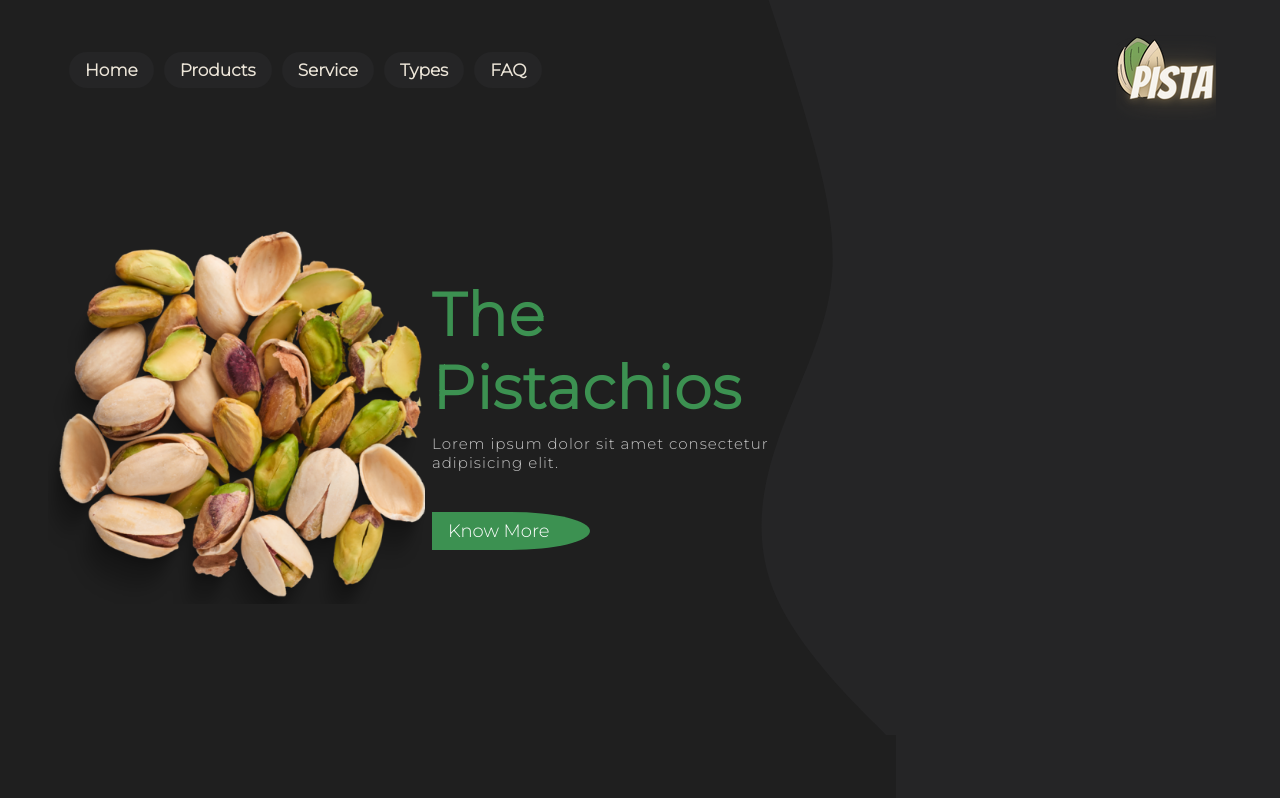
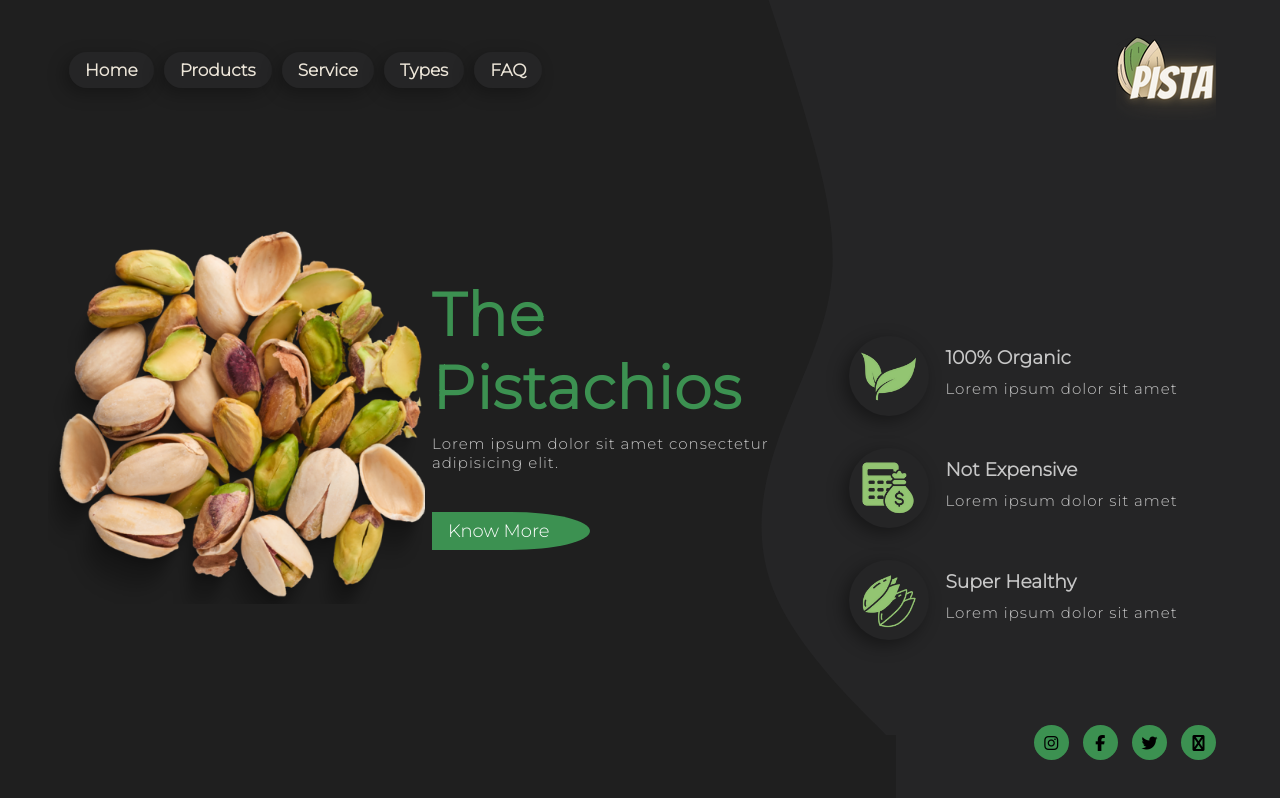
Before and after one commit to alirezatayebinejad/html-css-projects, a plain HTML site: page design 1/index.html in a window 1280 px wide. Drawn offline with Linux system fonts and the light colour scheme.

Commit message:
finished english version

```diff
--- a/design 1/index.html
+++ b/design 1/index.html
@@ -6,6 +6,8 @@
     <meta name="viewport" content="width=device-width, initial-scale=1.0" />
     <title>design 1</title>
     <link rel="stylesheet" href="style.css" />
+    <script src="https://kit.fontawesome.com/0e53af926d.js" crossorigin="anonymous"></script>
+
   </head>
 
   <body>
@@ -32,6 +34,41 @@
           <p>Lorem ipsum dolor sit amet consectetur adipisicing elit.</p>
           <button>Know More</button>
         </div>
+        <div class="right">
+          <div class="box">
+            <div class="image">
+              <img src="img4.png" alt="" />
+            </div>
+            <div class="inner-box">
+              <h3>100% Organic</h3>
+              <p>Lorem ipsum dolor sit amet</p>
+            </div>
+          </div>
+          <div class="box">
+            <div class="image">
+              <img src="img5.png" alt="" />
+            </div>
+            <div class="inner-box">
+              <h3>Not Expensive</h3>
+              <p>Lorem ipsum dolor sit amet</p>
+            </div>
+          </div>
+          <div class="box">
+            <div class="image">
+              <img src="img6.png" alt="" />
+            </div>
+            <div class="inner-box">
+              <h3>Super Healthy</h3>
+              <p>Lorem ipsum dolor sit amet</p>
+            </div>
+          </div>
+        </div>
+        <div class="social-links">
+          <i class="fab fa-instagram"></i>
+          <i class="fab fa-facebook-f"></i>
+          <i class="fab fa-twitter"></i>
+          <i class="fab fa-envelope"></i>
+        </div>
       </div>
     </div>
   </body>
--- a/design 1/style.css
+++ b/design 1/style.css
@@ -35,6 +35,8 @@ nav ul li a {
   text-decoration: none;
   color: #ece5d8;
   background-color: #252526;
+  box-shadow: -5px 5px 17px rgba(0, 0, 0, 0.3);
+
   border-radius: 50px;
   padding: 0.5rem 1rem;
   font-size: 17px;
@@ -61,6 +63,7 @@ nav ul li a:hover {
 }
 .image-pista img {
   width: 100%;
+
 }
 .main-content h1 {
   font-size: 60px;
@@ -83,4 +86,57 @@ nav ul li a:hover {
   background-color: #3c9151;
   color: white;
   cursor: pointer;
+  transition: 0.3S;
 }
+.main-content button:hover{
+  background-color:#184b25 ;
+}
+.right {
+  position: absolute;
+  right: 8%;
+  bottom: 20%;
+}
+.box {
+  display: flex;
+  align-items: center;
+}
+.right .box .image img {
+  width: 70%;
+}
+.image{
+  margin-top: 2rem;
+  width:80px;
+  height: 80px;
+  border-radius:50%;
+  box-shadow: -5px 5px 17px rgba(0, 0, 0, 0.4);
+  display: flex;
+  align-items:center;
+  justify-content: center;
+  transition: 0.3s;
+}
+.image:hover{
+  background-color:#24532f;
+}
+.box .inner-box{
+  margin:1.5rem 0 0 1rem;
+  color: #c7c7c7;
+}
+.social-links{
+  position:absolute;
+  right:5%;
+  bottom:5%;
+}
+.social-links i{
+  margin-left:10px;
+  width: 35px;
+  height: 35px;
+  border-radius: 50px;
+  background-color: #3c9151;
+  display: inline-flex;
+  align-items:center;
+  justify-content:center;
+  transition: 0.3s;
+}
+.social-links i:hover{
+  transform: translateY(-5px);
+}
```
